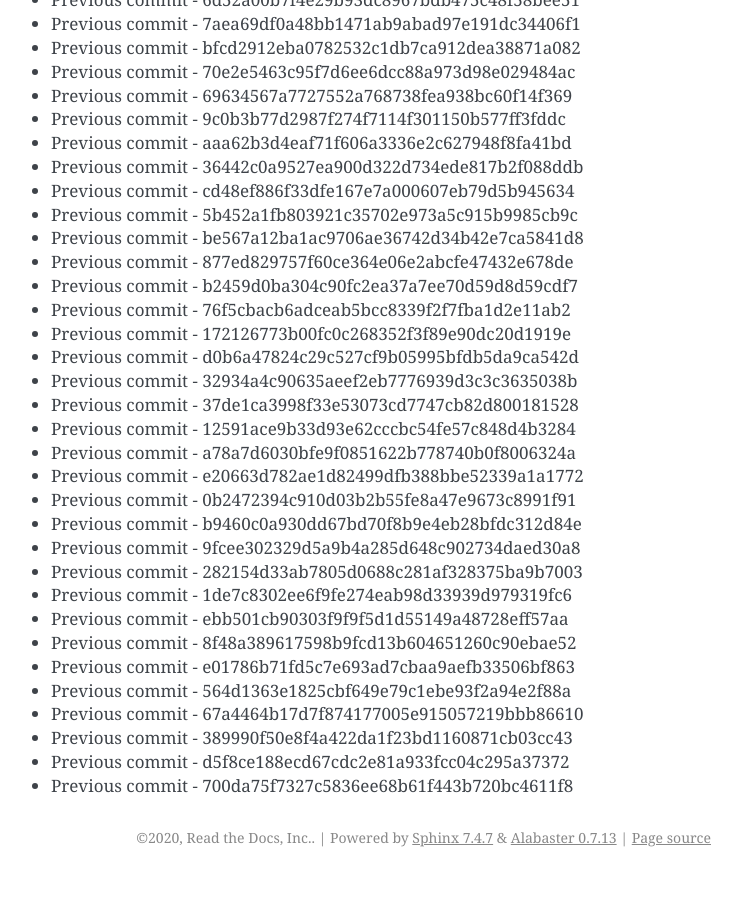
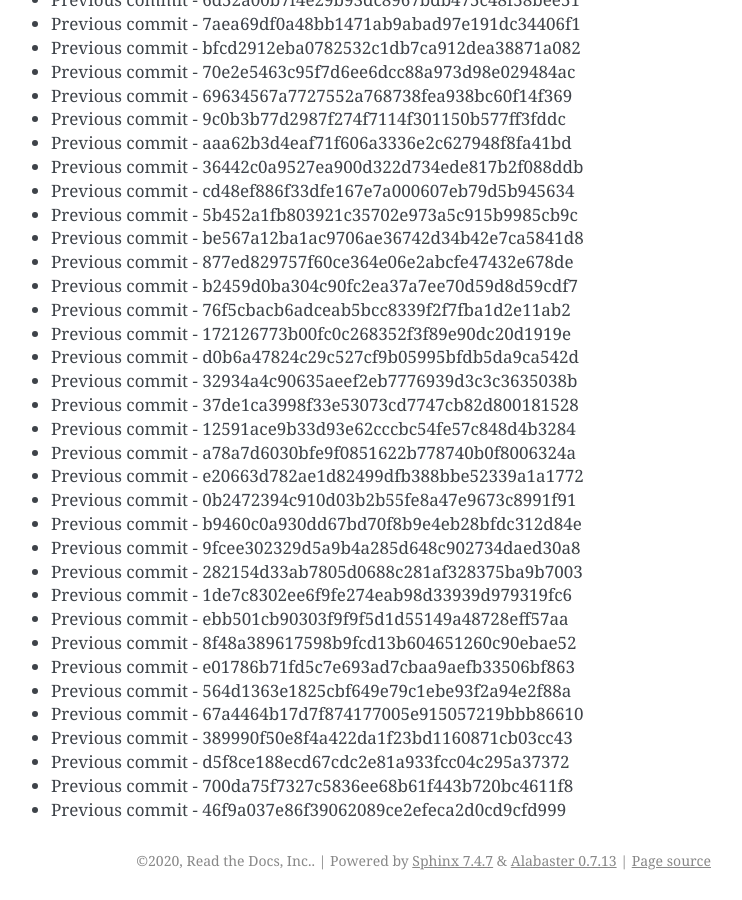
Before and after one commit to readthedocs/rtd-git-stresstest, a Sphinx documentation site: the page built from docs/updates.rst, in a window 1280 px wide and 900 px high, scrolled down 33590 px. Shown: the whole window, without its empty margins (399-1141 px from the left). Built offline with Sphinx 7.4.7, drawn with Linux system fonts in a browser that asks for light colours; before the commit the page ends 34467 px from its top, so only the background shows below that.

Commit message:
Generating commit from previous: 46f9a037e86f39062089ce2efeca2d0cd9cfd999

```diff
--- a/docs/updates.rst
+++ b/docs/updates.rst
@@ -1443,3 +1443,4 @@ It can be tested for any performance characteristics.
 * Previous commit - 389990f50e8f4a422da1f23bd1160871cb03cc43
 * Previous commit - d5f8ce188ecd67cdc2e81a933fcc04c295a37372
 * Previous commit - 700da75f7327c5836ee68b61f443b720bc4611f8
+* Previous commit - 46f9a037e86f39062089ce2efeca2d0cd9cfd999
```
